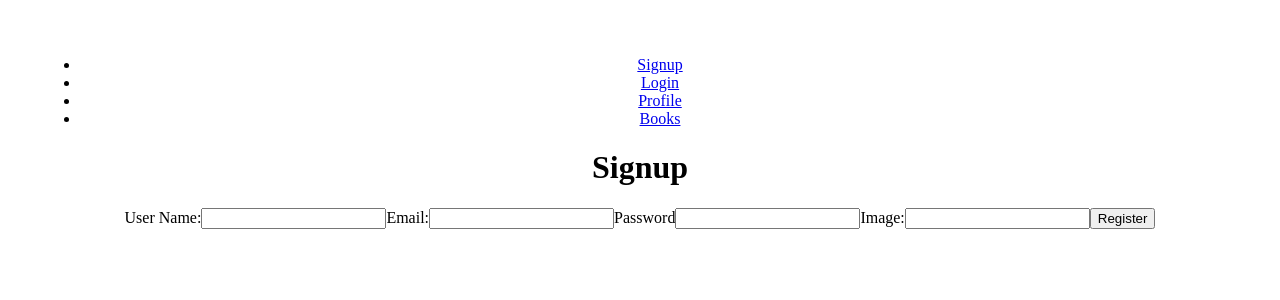
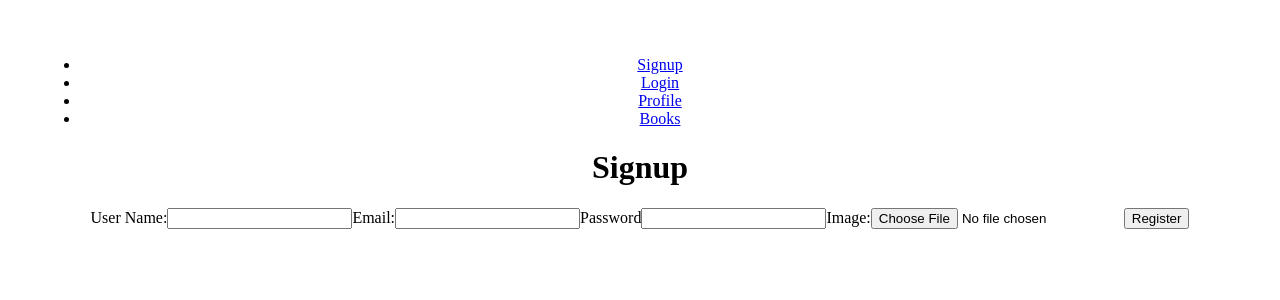
Before and after one commit to Zeynep1701/Module3_Project_Frontend, a React (Vite) app: page /signup in a window 1280 px wide. Shown: the top 300 px of the page. Built offline with nearby package versions, Linux system fonts and the light colour scheme.

Commit message:
Cloudinary working

```diff
--- a/package.json
+++ b/package.json
@@ -10,6 +10,9 @@
     "preview": "vite preview"
   },
   "dependencies": {
+    "cloudinary": "^1.41.0",
+    "multer": "^1.4.5-lts.1",
+    "multer-storage-cloudinary": "^4.0.0",
     "react": "^18.2.0",
     "react-dom": "^18.2.0",
     "react-router-dom": "^6.17.0"
--- a/src/pages/SignupPage.jsx
+++ b/src/pages/SignupPage.jsx
@@ -5,23 +5,33 @@ const SignupPage = () => {
   const [userName, setUserName] = useState("");
   const [email, setEmail] = useState("");
   const [password, setPassword] = useState("");
-  const [image, setImage] = useState("");
+  // const [image, setImage] = useState("");
 
   const navigate = useNavigate();
 
   const handleSubmit = async (event) => {
     event.preventDefault();
-    const payload = { userName, email, password, image };
+
+    const myImage = event.target.image.files[0];
+    const myFormData = new FormData();
+    myFormData.append("image", myImage);
+    myFormData.append("userName", userName);
+    myFormData.append("email", email);
+    myFormData.append("password", password);
+
+    const payload = myFormData;
+    console.log(myFormData);
 
     try {
       const response = await fetch(
         `${import.meta.env.VITE_API_URL}/auth/signup`,
         {
           method: "POST",
-          headers: {
-            "Content-Type": "application/json",
-          },
-          body: JSON.stringify(payload),
+          // headers: {
+          //   "Content-Type": "multipart/form-data",
+          //   boundary=something
+          // },
+          body: payload,
         }
       );
       if (response.status === 201) {
@@ -41,6 +51,7 @@ const SignupPage = () => {
         <label>
           User Name:
           <input
+            name="userName"
             value={userName}
             onChange={(event) => setUserName(event.target.value)}
             required
@@ -49,6 +60,7 @@ const SignupPage = () => {
         <label>
           Email:
           <input
+            name="email"
             value={email}
             onChange={(event) => setEmail(event.target.value)}
             required
@@ -57,6 +69,7 @@ const SignupPage = () => {
         <label>
           Password
           <input
+            name="password"
             value={password}
             onChange={(event) => setPassword(event.target.value)}
             required
@@ -66,8 +79,10 @@ const SignupPage = () => {
         <label>
           Image:
           <input
-            value={image}
-            onChange={(event) => setImage(event.target.value)}
+            type="file"
+            name="image"
+            // value={image}
+            // onChange={(event) => setImage(event.target.image.files[0])}
           />
         </label>
         <button type="submit">Register</button>
```
Also changed, not shown: 1 other file (tests, documents, lock files or other folders).
